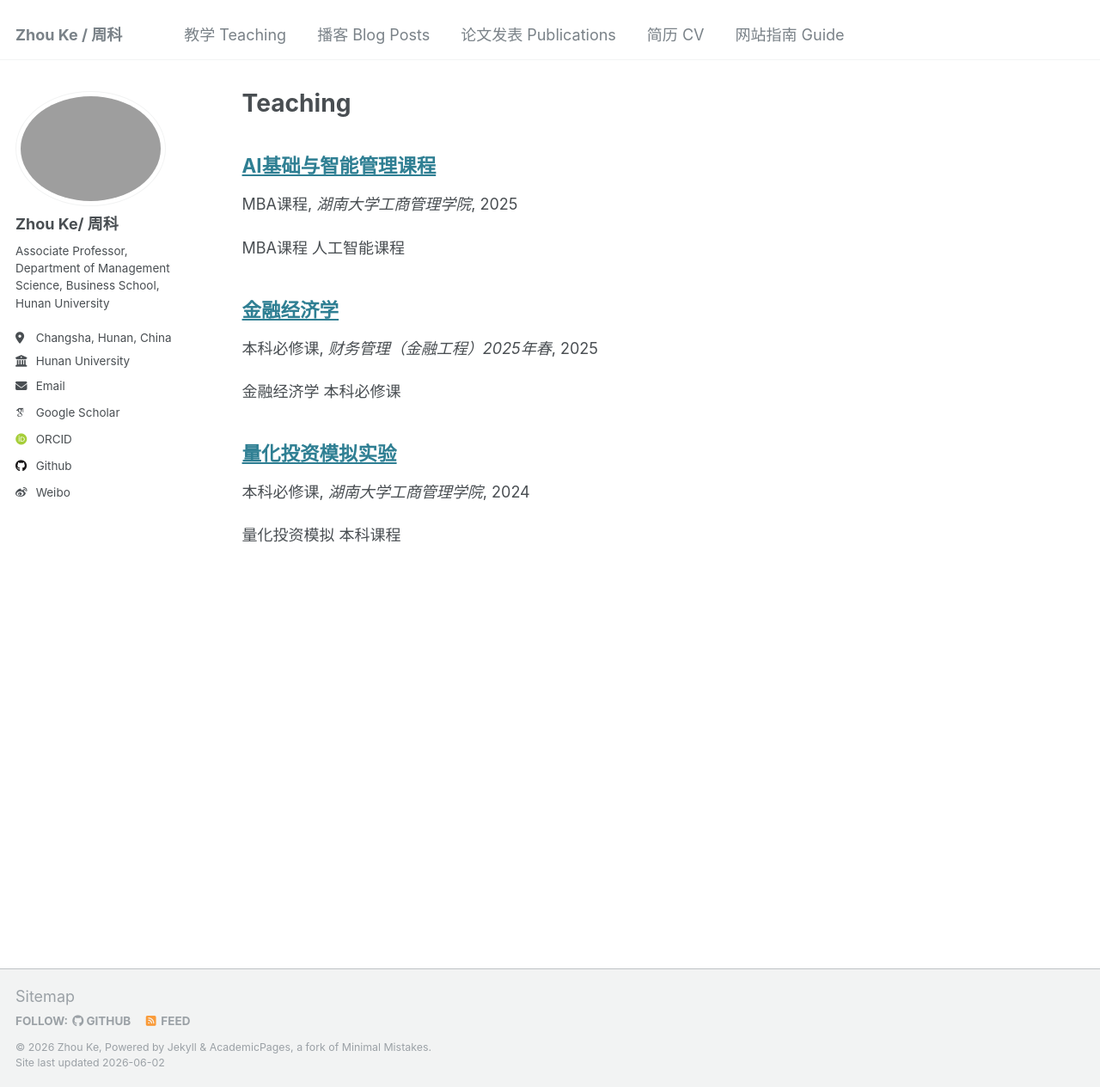
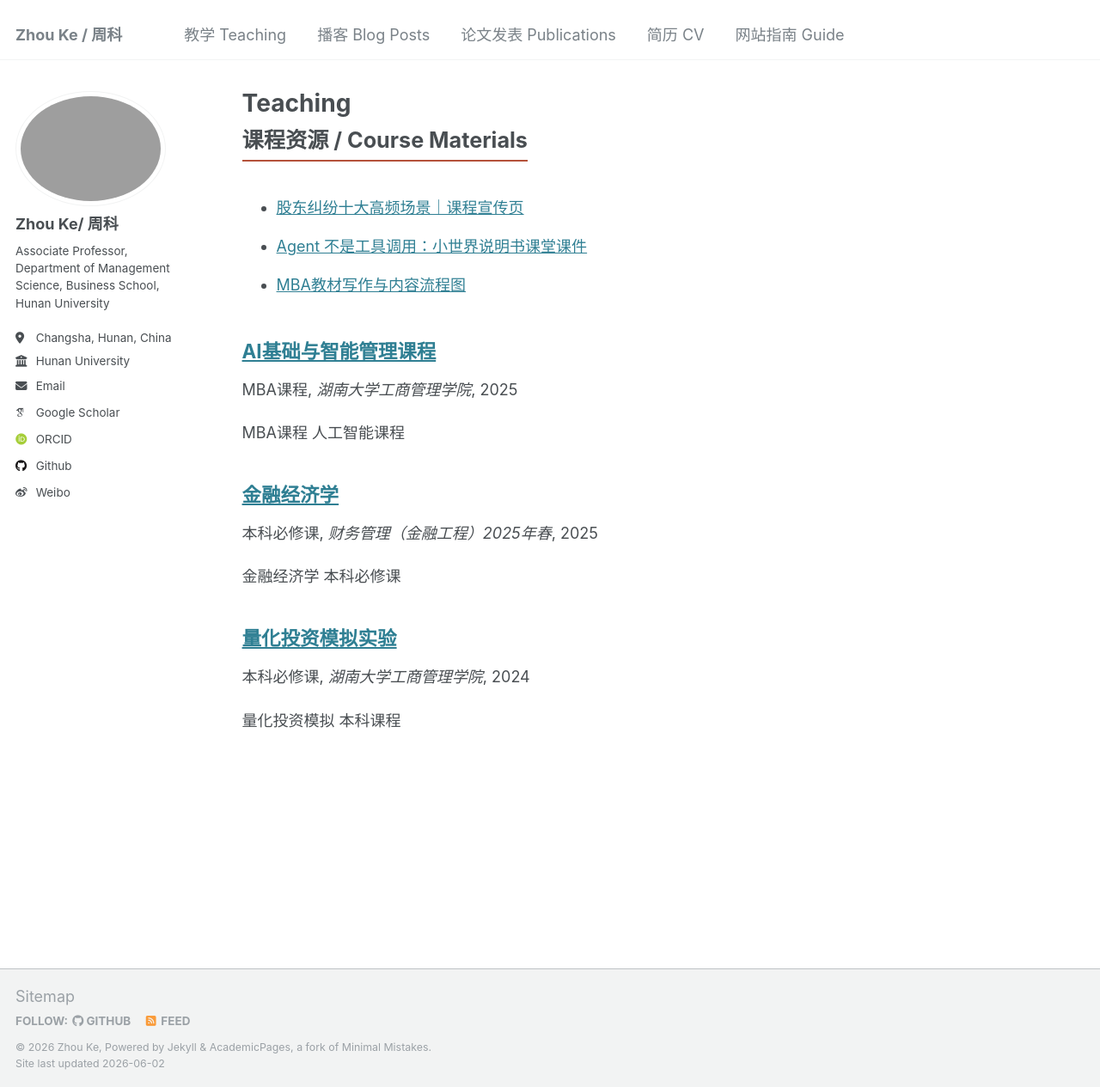
Before and after one commit to hustzhke/hustzhke.github.io, a Jekyll site: the page built from _pages/teaching.html, in a window 1280 px wide and 1265 px high. Shown: the whole window at 86% size. Built offline with Jekyll 4.4.1, drawn with Linux system fonts in a browser that asks for light colours; some web fonts are replaced.

Commit message:
feat: add course materials links to teaching page

```diff
--- a/_pages/teaching.html
+++ b/_pages/teaching.html
@@ -7,6 +7,13 @@ author_profile: true
 
 {% include base_path %}
 
+<h2 style="margin-top:0; margin-bottom:1rem; font-size:1.4rem; border-bottom:2px solid #b5523a; padding-bottom:0.4rem; display:inline-block;">课程资源 / Course Materials</h2>
+<ul style="margin-bottom:2.5rem; line-height:2;">
+  <li><a href="/course-promo.html" target="_blank">股东纠纷十大高频场景｜课程宣传页</a></li>
+  <li><a href="/Agent_%E5%B0%8F%E4%B8%96%E7%95%8C%E8%AF%B4%E6%98%8E%E4%B9%A6_%E8%AF%BE%E5%A0%82%E8%AF%BE%E4%BB%B6.html" target="_blank">Agent 不是工具调用：小世界说明书课堂课件</a></li>
+  <li><a href="/MBA%E6%95%99%E6%9D%90-%E5%86%99%E4%BD%9C%E4%B8%8E%E5%86%85%E5%AE%B9%E6%B5%81%E7%A8%8B%E5%9B%BE.html" target="_blank">MBA教材写作与内容流程图</a></li>
+</ul>
+
 {% for post in site.teaching reversed %}
   {% include archive-single.html %}
 {% endfor %}
```
